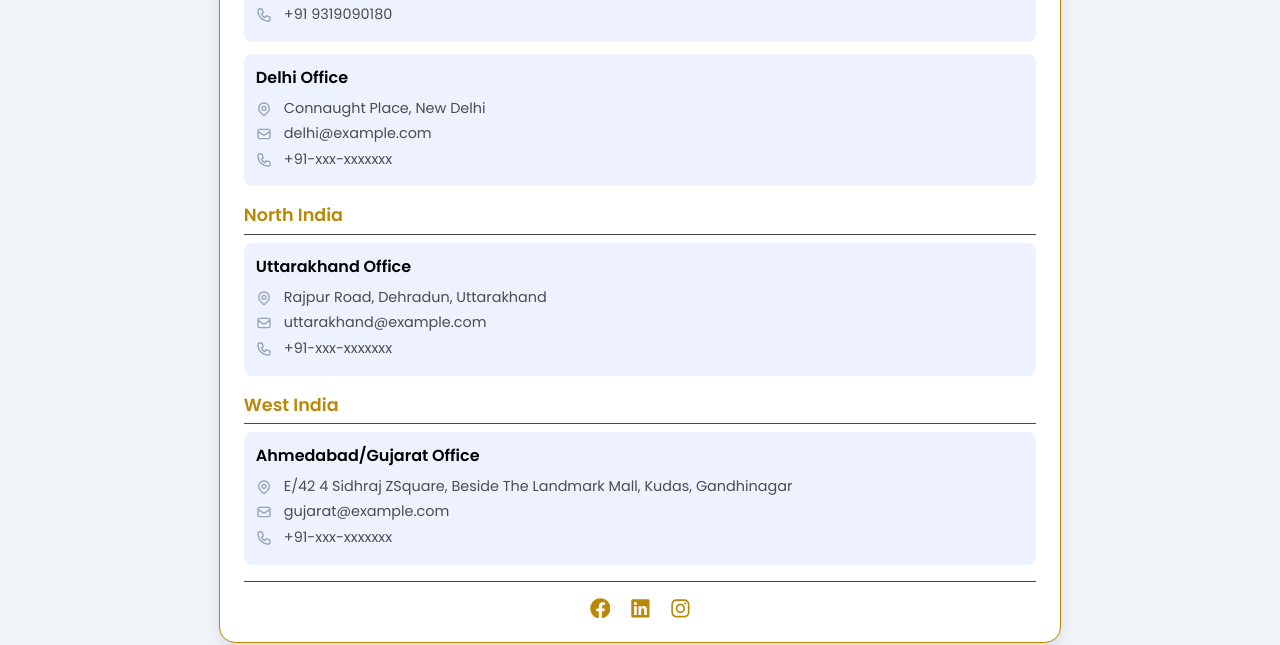
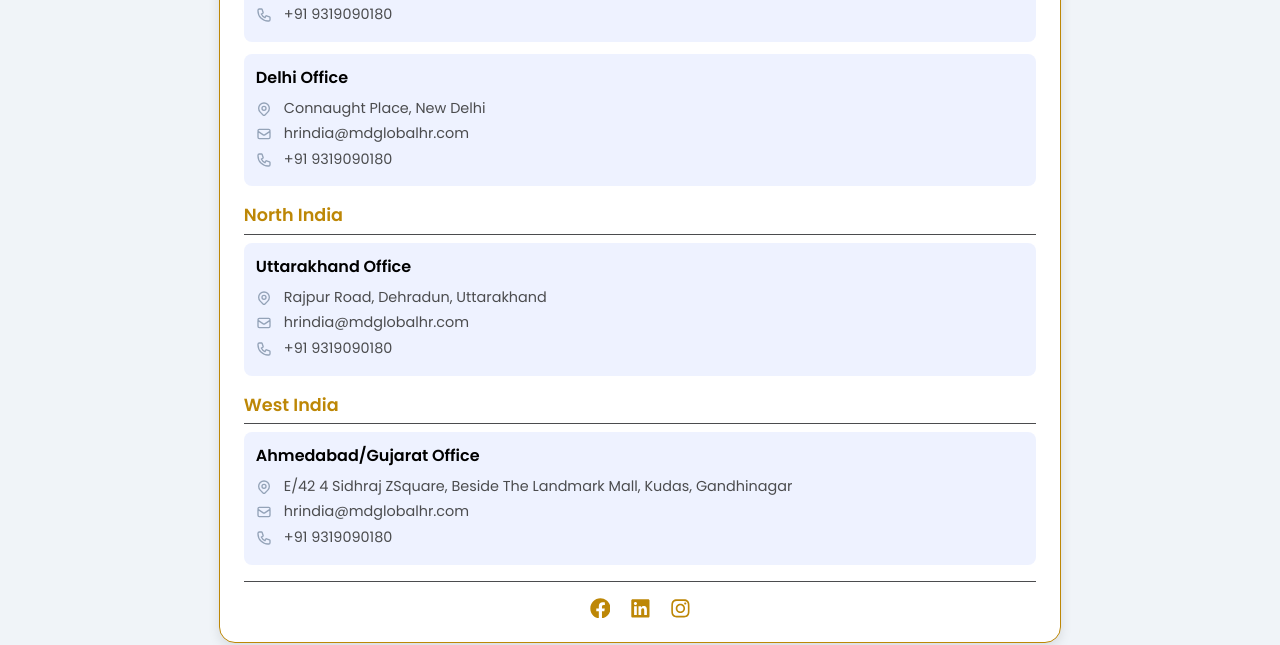
Before and after one commit to Lokender-droid/mdglobalnew, a React (Vite) app: page /contact-us in a window 1280 px wide. Shown: the part 1100-1745 px from the top of the page. Built offline with nearby package versions, Linux system fonts and the light colour scheme.

Commit message:
Contact page numbers updation

```diff
--- a/src/components/ContactPage/ContactPage.jsx
+++ b/src/components/ContactPage/ContactPage.jsx
@@ -65,8 +65,8 @@ const ContactPage = () => {
             <Office
               city="Delhi"
               address="Connaught Place, New Delhi"
-              email="delhi@example.com"
-              phone="+91-xxx-xxxxxxx"
+              email="hrindia@mdglobalhr.com"
+              phone="+91 9319090180"
             />
           </Section>
 
@@ -74,8 +74,8 @@ const ContactPage = () => {
             <Office
               city="Uttarakhand"
               address="Rajpur Road, Dehradun, Uttarakhand"
-              email="uttarakhand@example.com"
-              phone="+91-xxx-xxxxxxx"
+              email="hrindia@mdglobalhr.com"
+              phone="+91 9319090180"
             />
           </Section>
 
@@ -84,8 +84,8 @@ const ContactPage = () => {
               city="Ahmedabad/Gujarat"
               address="E/42
               4 Sidhraj ZSquare, Beside The Landmark Mall, Kudas, Gandhinagar"
-              email="gujarat@example.com"
-              phone="+91-xxx-xxxxxxx"
+              email="hrindia@mdglobalhr.com"
+              phone="+91 9319090180"
             />
           </Section>
 
```
